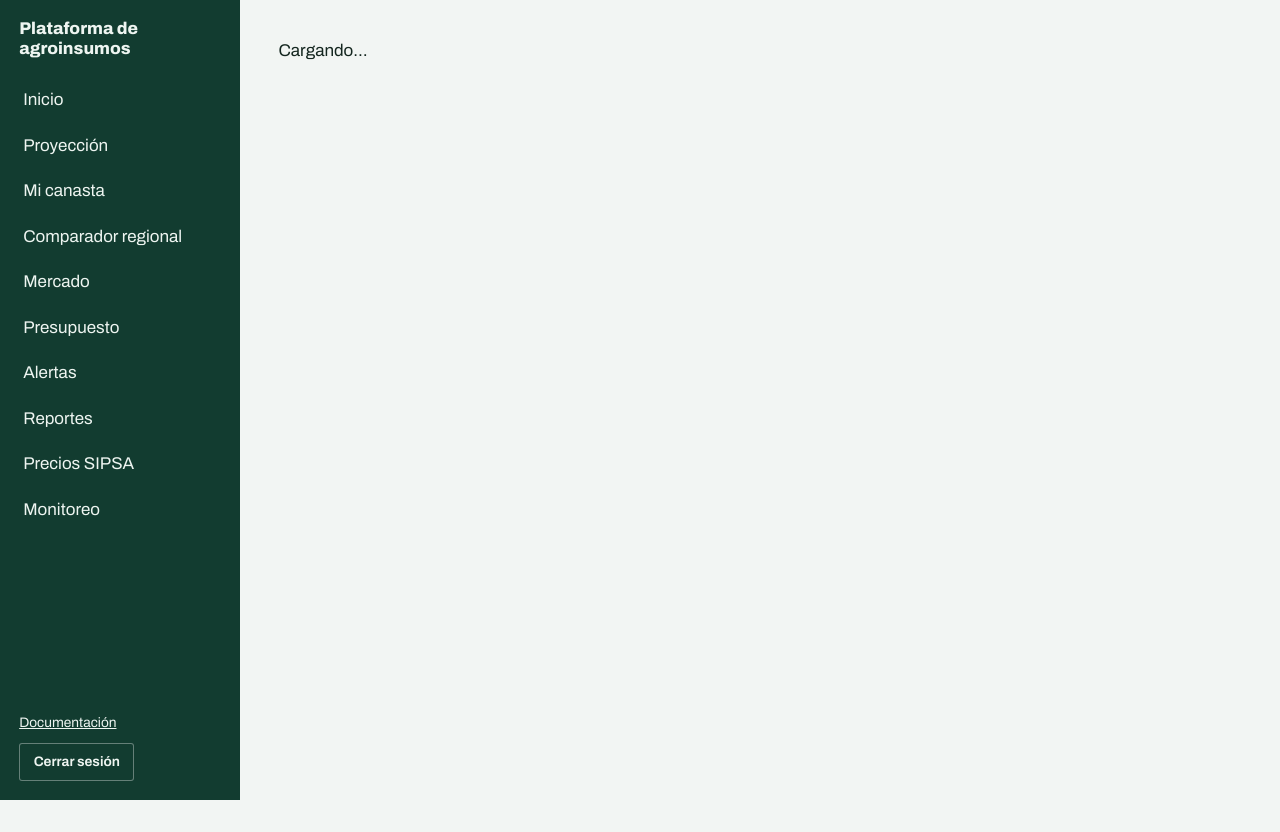
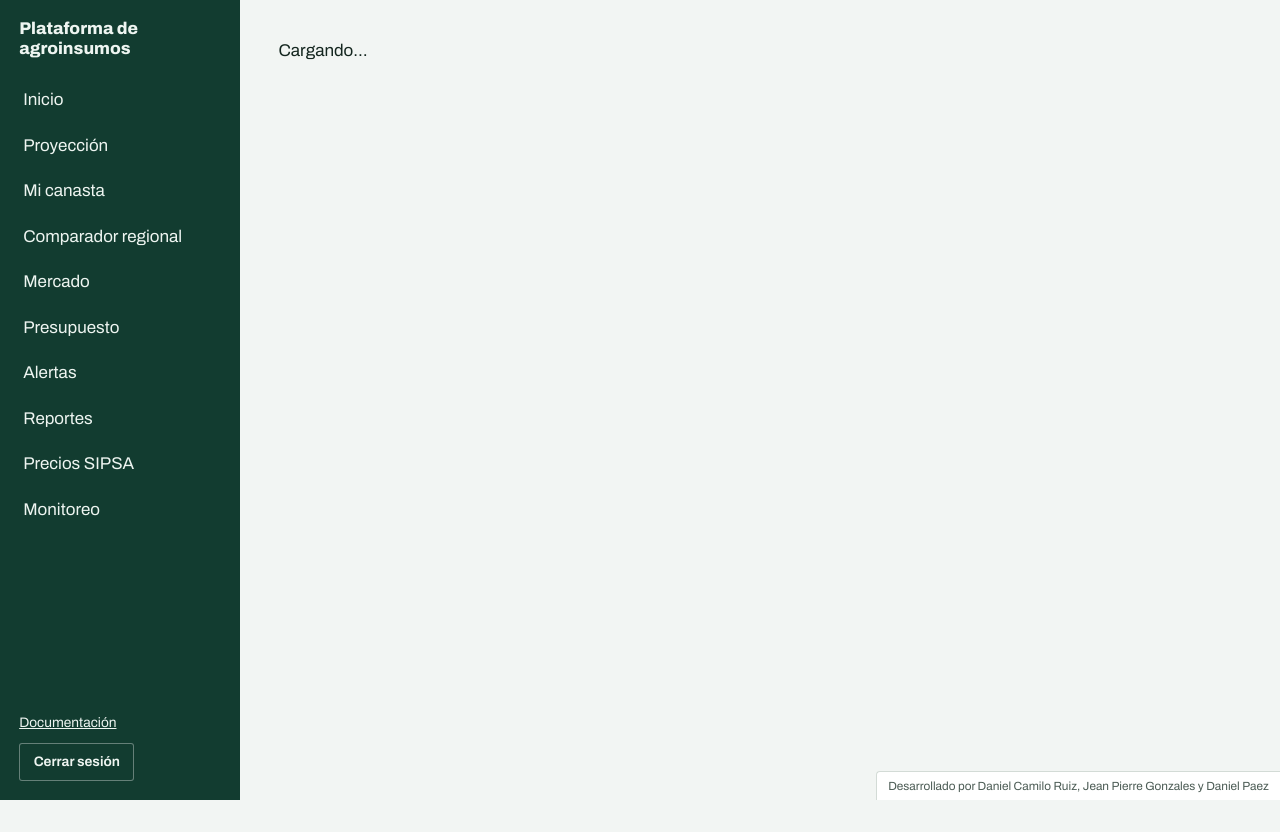
Before and after one commit to camilo1503/agroinsumos-pronostico, a plain HTML site: page web/app.html in a window 1280 px wide. Before the commit the page ends 800 px from the top, so only its background shows below. Drawn offline with Linux system fonts and the light colour scheme; a script that the page names is missing.

Commit message:
Firma del grupo y direccion publica del sitio

```diff
--- a/web/app.html
+++ b/web/app.html
@@ -33,6 +33,7 @@
   </aside>
   <main id="vista" tabindex="-1"><p>Cargando…</p></main>
 </div>
+<p class="firma">Desarrollado por Daniel Camilo Ruiz, Jean Pierre Gonzales y Daniel Paez</p>
 <script type="module" src="js/app.js"></script>
 </body>
 </html>
--- a/web/css/estilos.css
+++ b/web/css/estilos.css
@@ -156,6 +156,9 @@ main > h1 { font-size: clamp(1.7rem, 3.4vw, 2.5rem); }
 .celda-barra { width: 28%; min-width: 6rem; }
 .medidor { display: block; height: .7rem; background: var(--s-verde); border-radius: 2px; }
 tr.elegido .medidor { background: var(--s-azul); }
+.firma { position: fixed; right: 0; bottom: 0; z-index: 5; margin: 0; padding: .3rem .7rem; font-size: .74rem; color: var(--tinta-2); background: var(--superficie); border: 1px solid var(--linea); border-width: 1px 0 0 1px; border-radius: 4px 0 0 0; }
+body { padding-bottom: 2rem; }
+@media print { .firma { display: none; } }
 
 @media (max-width: 800px) {
   .doc, .app, .acceso { grid-template-columns: minmax(0, 1fr); }
```
Also changed, not shown: web/index.html (+1 -0 lines), web/login.html (+1 -0 lines), 2 other files.
